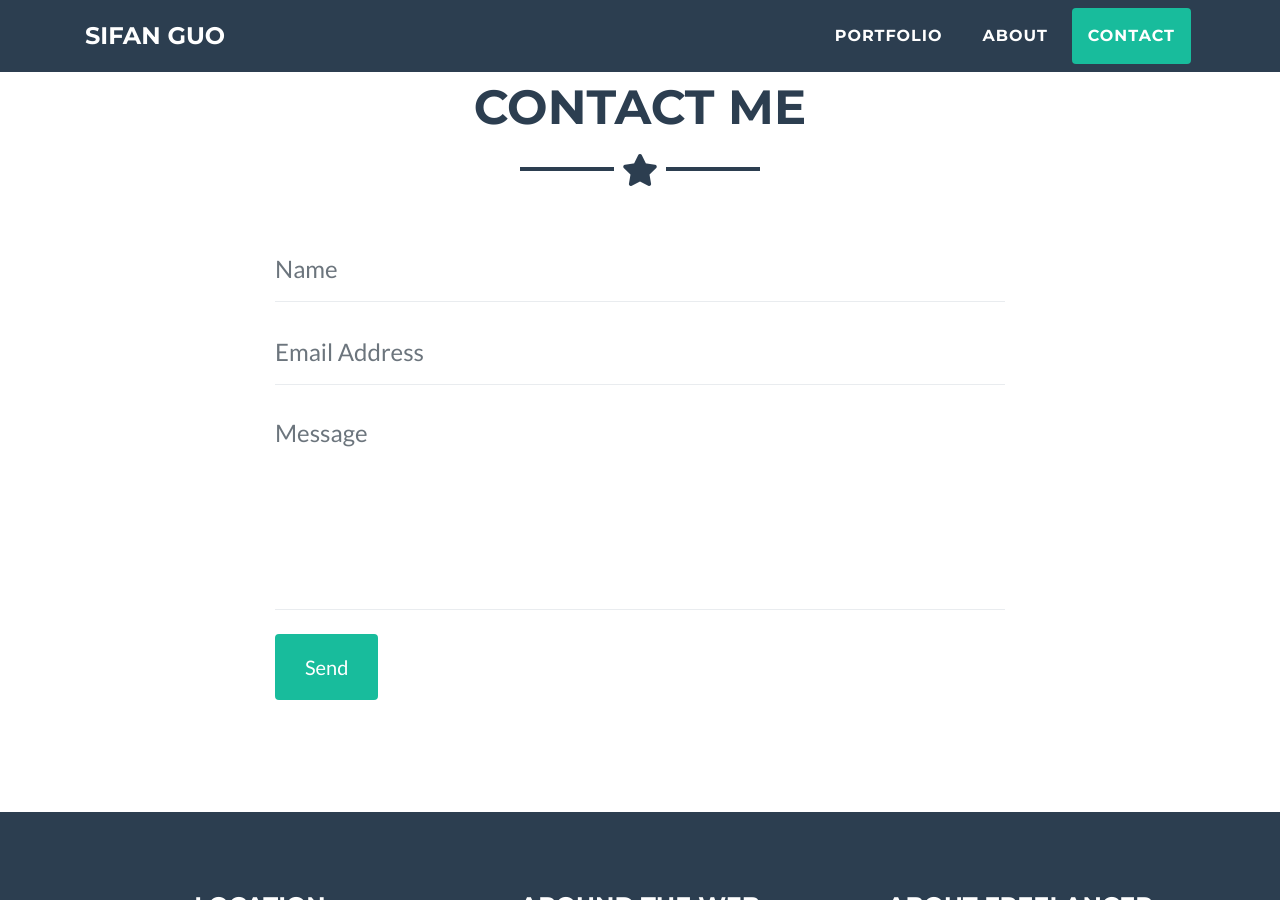
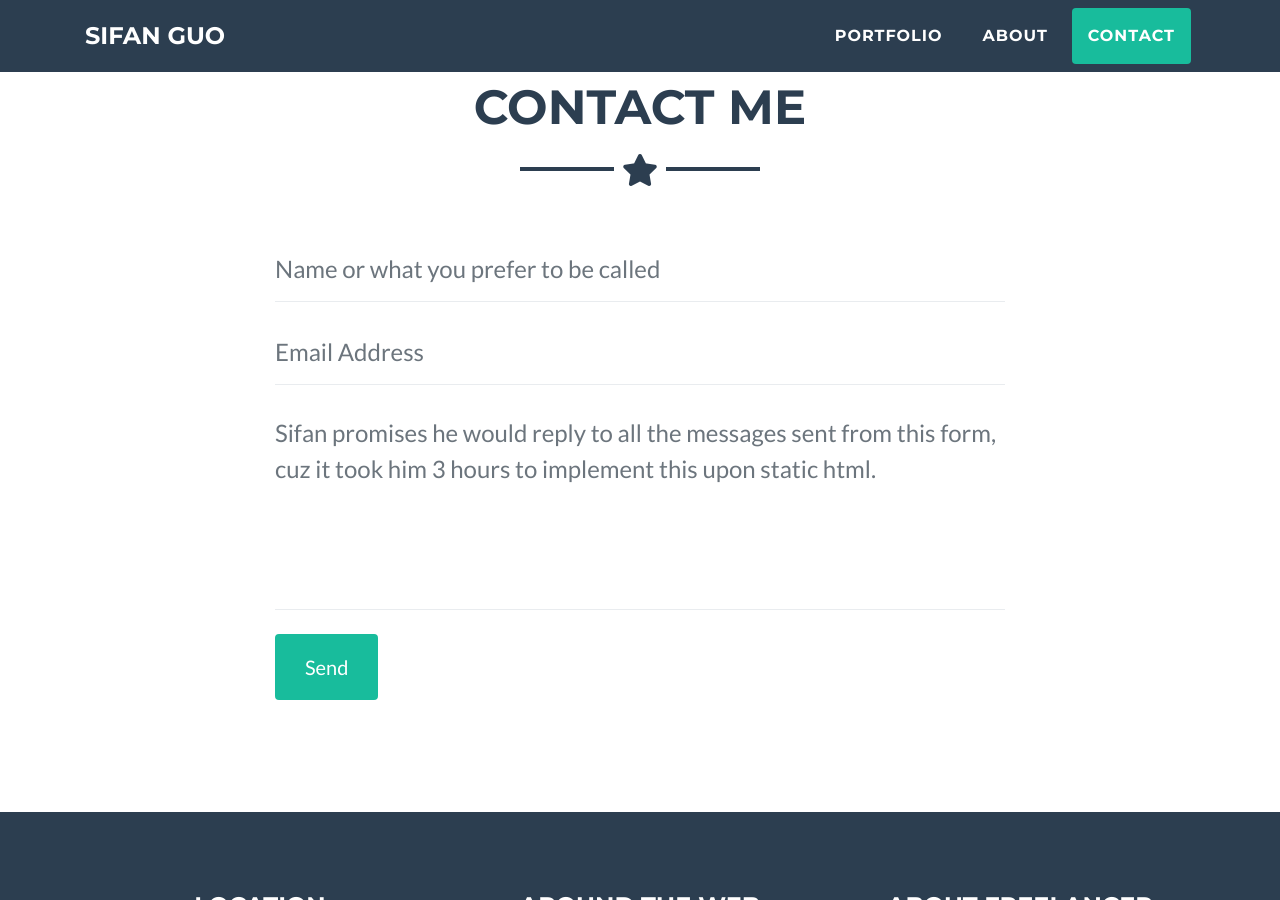
Before and after one commit to SifanGuo/sifanguo.github.io, a Jekyll site: the page portfolio/index.html, which Jekyll copies as it is, in a window 1280 px wide and 900 px high, scrolled down 1856 px. Built offline with Jekyll 4.4.1, drawn with Linux system fonts in a browser that asks for light colours.

```diff
--- a/portfolio/index.html
+++ b/portfolio/index.html
@@ -160,11 +160,11 @@
       <hr class="star-dark mb-5">
       <div class="row">
         <div class="col-lg-8 mx-auto">
-          <form method="POST" class="gform" action="https://formspree.io/away78731@gmail.com" name="sentMessage" id="contactForm" novalidate="novalidate">
+          <form method="POST" action="https://formspree.io/away78731@gmail.com" name="sentMessage" id="contactForm" novalidate="novalidate">
               <div class="form-group floating-label-form-group controls mb-0 pb-2">
                 <fieldset class="pure-group">
                 <label>Name or what you prefer to be called</label>
-                <input class="form-control" id="name" name="name" type="text" placeholder="Name">
+                <input class="form-control" id="name" name="name" type="text" placeholder="Name or what you prefer to be called">
                 </fieldset>
 
               </div>
@@ -183,7 +183,7 @@
               <div class="form-group floating-label-form-group controls mb-0 pb-2">
                 <fieldset class="pure-group">
                 <label>Message</label>
-                <textarea class="form-control" id="message" name="message" rows="5" placeholder="Message" required="required" data-validation-required-message="Please enter a message."></textarea>
+                <textarea class="form-control" id="message" name="message" rows="5" placeholder="Sifan promises he would reply to all the messages sent from this form, cuz it took him 3 hours to implement this upon static html." required="required" data-validation-required-message="Please enter a message."></textarea>
                 </fieldset>
 
               </div>
```
